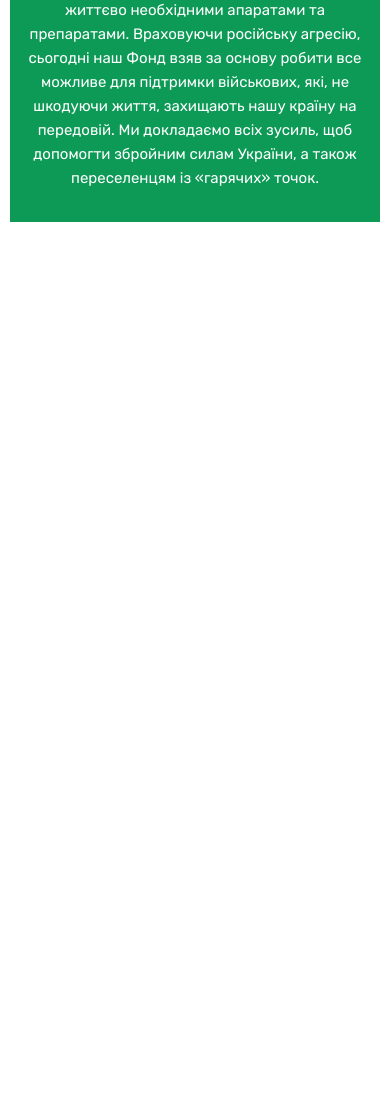
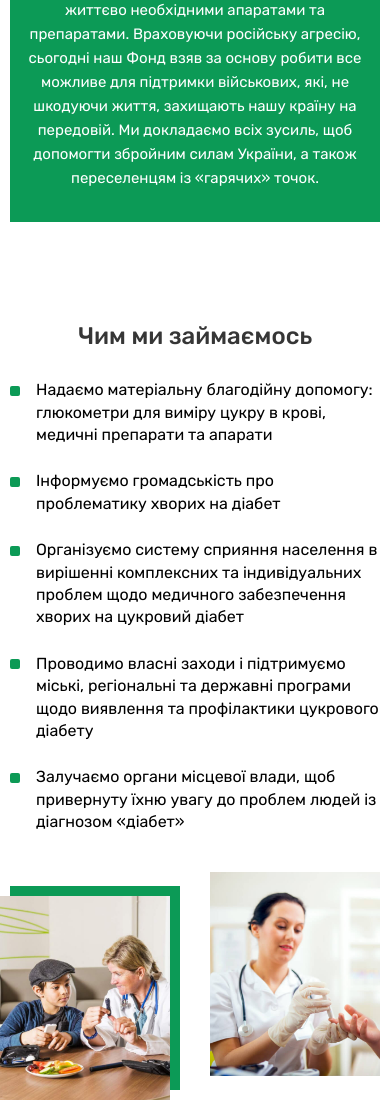
Before and after one commit to Michael20112000/charitableFoundation, a Gatsby site: page / in a window 390 px wide. Shown: the part 1378-2478 px from the top of the page. Before the commit the page ends 1600 px from the top, so only its background shows below. Built offline with nearby package versions, Linux system fonts and the light colour scheme; Gatsby itself is replaced by a stand-in of ours.

Commit message:
KindOfActivity section

```diff
--- a/src/pages/index.js
+++ b/src/pages/index.js
@@ -5,10 +5,12 @@ import '../reset.css'
 // components
 import {AboutFund} from '../sections/AboutFund'
 import {OurMission} from '../sections/OurMission'
+import {KindOfActivity} from '../sections/KindOfActivity'
 
 export default function Home() {
   return <main>
     <AboutFund/>
     <OurMission/>
+    <KindOfActivity/>
   </main>
 }
--- /dev/null
+++ b/src/sections/KindOfActivity/KindOfActivity.module.css
@@ -0,0 +1,132 @@
+.section {
+  margin-top: 110px;
+}
+
+.title {
+  font-family: Rubik, sans-serif;
+  font-weight: 500;
+  font-size: 32px;
+  line-height: 1.2em;
+  color: #363636;
+  text-align: center;
+  margin-bottom: 64px;
+}
+
+.contentWr {
+  display: grid;
+  grid-template-columns: 1fr 1fr;
+  grid-column-gap: 38px;
+}
+
+.left {
+
+}
+
+.list {
+
+}
+
+.list li {
+  display: flex;
+  align-items: flex-start;
+  column-gap: 16px;
+  font-family: Rubik, sans-serif;
+  font-weight: 400;
+  font-size: 18px;
+  line-height: 1.4em;
+  color: #000;
+}
+
+.list li:not(:last-of-type) {
+  margin-bottom: 24px;
+}
+
+.list li:before {
+  flex-shrink: 0;
+  content: '';
+  width: 10px;
+  height: 10px;
+  background: #0C9A56;
+  border-radius: 2px;
+  margin-top: .4em;
+}
+
+.right {
+
+}
+
+.images {
+  position: relative;
+}
+
+.imgWr {
+  width: 300px;
+  height: 374px;
+}
+
+.imgWr img {
+  max-width: 100%;
+  width: 100%;
+  max-height: 100%;
+  height: 100%;
+  display: block;
+}
+
+.img_1 {
+  position: relative;
+  z-index: 1;
+  background: #0C9A56;
+}
+
+.img_1 img {
+  transform: translate(-18px, 18px);
+}
+
+.img_2 {
+  position: absolute;
+  top: -26px;
+  right: 0;
+}
+
+@media (max-width: 1024px) {
+  .title {
+    font-size: 28px;
+    margin-bottom: 28px;
+  }
+}
+
+@media (max-width: 767px) {
+  .section {
+    margin-top: 100px;
+  }
+
+  .title {
+    font-size: 24px;
+  }
+
+  .contentWr {
+    grid-template-columns: 1fr;
+    grid-row-gap: 52px;
+  }
+
+  .list li {
+    font-size: 16px;
+  }
+
+  .images {
+    position: relative;
+  }
+
+  .imgWr {
+    width: 170px;
+    height: 204px;
+  }
+
+  .img_1 img {
+    transform: translate(-10px, 10px);
+  }
+
+  .img_2 {
+    top: -14px;
+  }
+}
--- /dev/null
+++ b/src/sections/KindOfActivity/index.js
@@ -0,0 +1,44 @@
+// node_modules
+import * as React from 'react'
+// styles
+import * as s from './KindOfActivity.module.css'
+// images
+import img_1 from '../../images/our-employment_img-1.jpg'
+import img_2 from '../../images/our-employment_img-2.jpg'
+
+export const KindOfActivity = () => {
+  return <section className={s.section}>
+    <h2 className={s.title}>
+      Чим ми займаємось
+    </h2>
+    <div className={`container ${s.contentWr}`}>
+      <ul className={`${s.left} ${s.list}`}>
+        <li>
+          Надаємо матеріальну благодійну допомогу: глюкометри для виміру цукру в крові, медичні препарати та апарати
+        </li>
+        <li>
+          Інформуємо громадськість про проблематику хворих на діабет
+        </li>
+        <li>
+          Організуємо систему сприяння населення в вирішенні комплексних та індивідуальних проблем щодо медичного
+          забезпечення хворих на цукровий діабет
+        </li>
+        <li>
+          Проводимо власні заходи і підтримуємо міські, регіональні та державні програми щодо виявлення та профілактики
+          цукрового діабету
+        </li>
+        <li>
+          Залучаємо органи місцевої влади, щоб привернуту їхню увагу до проблем людей із діагнозом «діабет»
+        </li>
+      </ul>
+      <div className={`${s.right} ${s.images}`}>
+        <div className={`${s.imgWr} ${s.img_1}`}>
+          <img src={img_1} alt='Image'/>
+        </div>
+        <div className={`${s.imgWr} ${s.img_2}`}>
+          <img src={img_2} alt='Image'/>
+        </div>
+      </div>
+    </div>
+  </section>
+}
```
